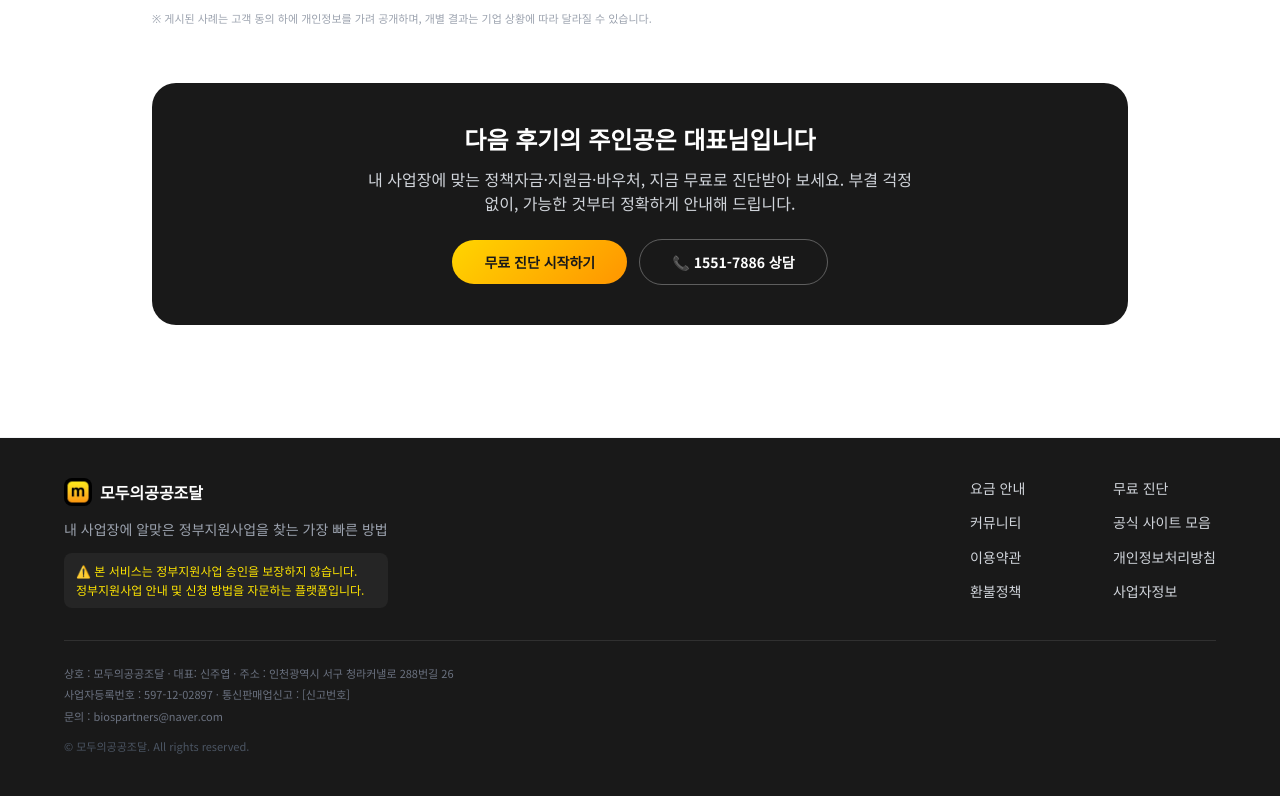
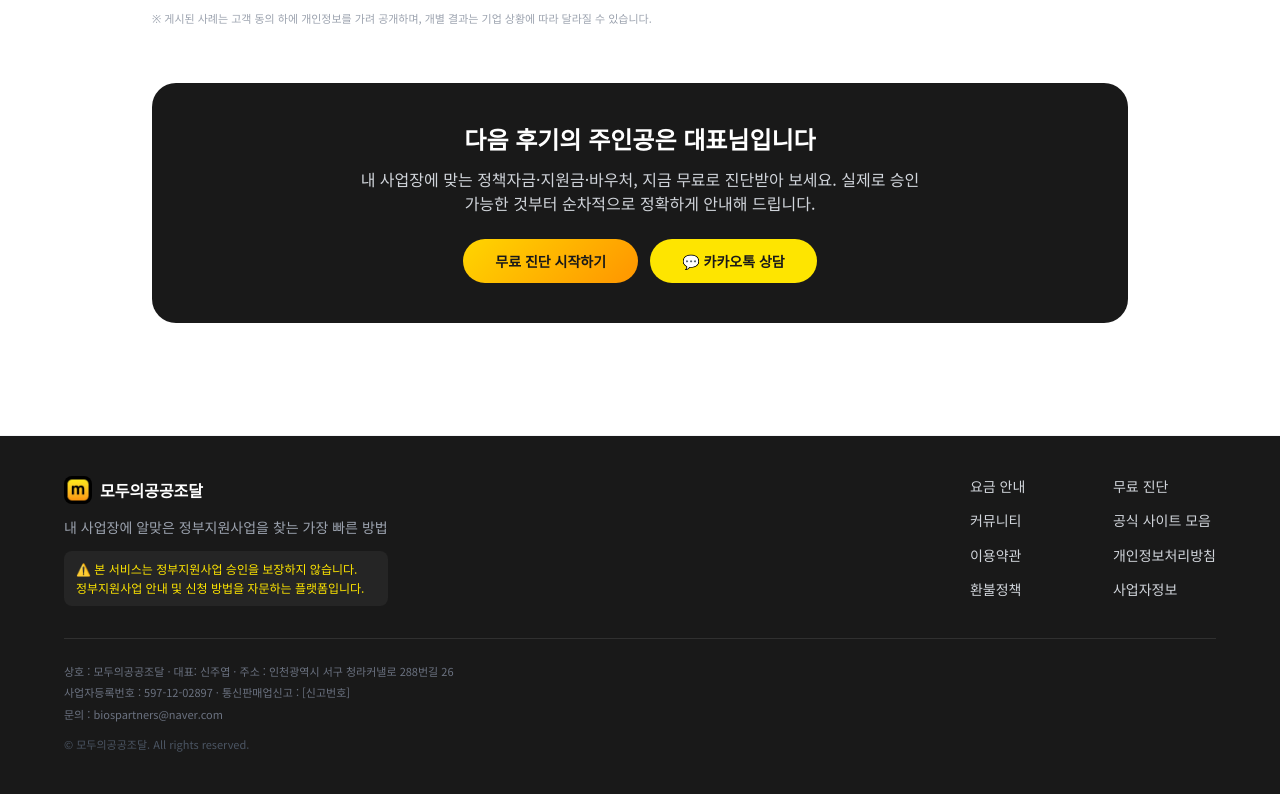
Before and after one commit to ppfa26/PPFA26, a Next.js app: page /community in a window 1280 px wide. Shown: the part 2403-3199 px from the top of the page. Built offline with nearby package versions, Linux system fonts and the light colour scheme; no server answers; a web font is replaced by a local one.

Commit message:
후기 페이지 하단 CTA: 안내 문구(실제 승인 가능한 것부터 순차 안내)로 수정, 전화 상담 버튼→카카오톡 상담 버튼으로 교체

```diff
--- a/src/app/community/page.tsx
+++ b/src/app/community/page.tsx
@@ -239,7 +239,7 @@ export default function Page() {
           </h2>
           <p className="mx-auto mt-3 max-w-xl break-keep text-sm leading-relaxed text-gray-300 sm:text-base">
             내 사업장에 맞는 정책자금·지원금·바우처, 지금 무료로 진단받아 보세요.
-            부결 걱정 없이, 가능한 것부터 정확하게 안내해 드립니다.
+            실제로 승인 가능한 것부터 순차적으로 정확하게 안내해 드립니다.
           </p>
           <div className="mt-6 flex flex-col items-center justify-center gap-3 sm:flex-row">
             <Link
@@ -249,10 +249,12 @@ export default function Page() {
               무료 진단 시작하기
             </Link>
             <a
-              href="tel:15517886"
-              className="w-full rounded-full border border-white/30 px-8 py-3 text-sm font-bold text-white hover:bg-white/10 sm:w-auto"
+              href="https://open.kakao.com/"
+              target="_blank"
+              rel="noopener noreferrer"
+              className="w-full rounded-full bg-brand-yellow px-8 py-3 text-sm font-bold text-brand-dark hover:brightness-95 sm:w-auto"
             >
-              📞 1551-7886 상담
+              💬 카카오톡 상담
             </a>
           </div>
         </section>
```
